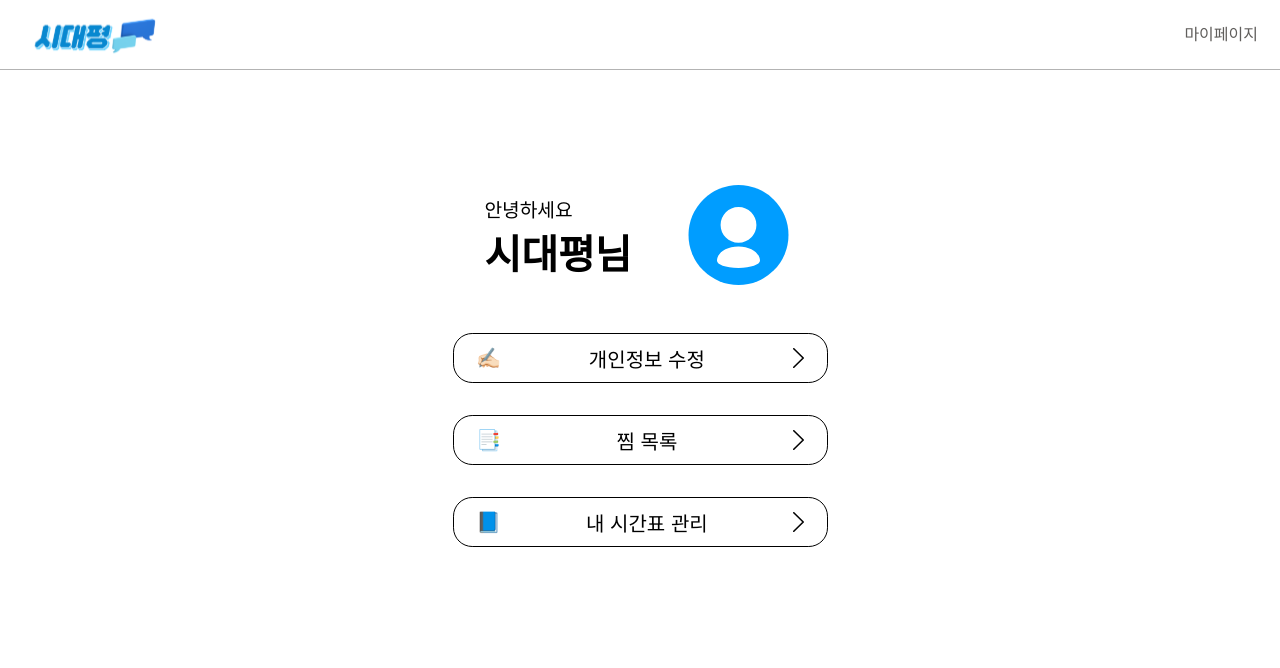
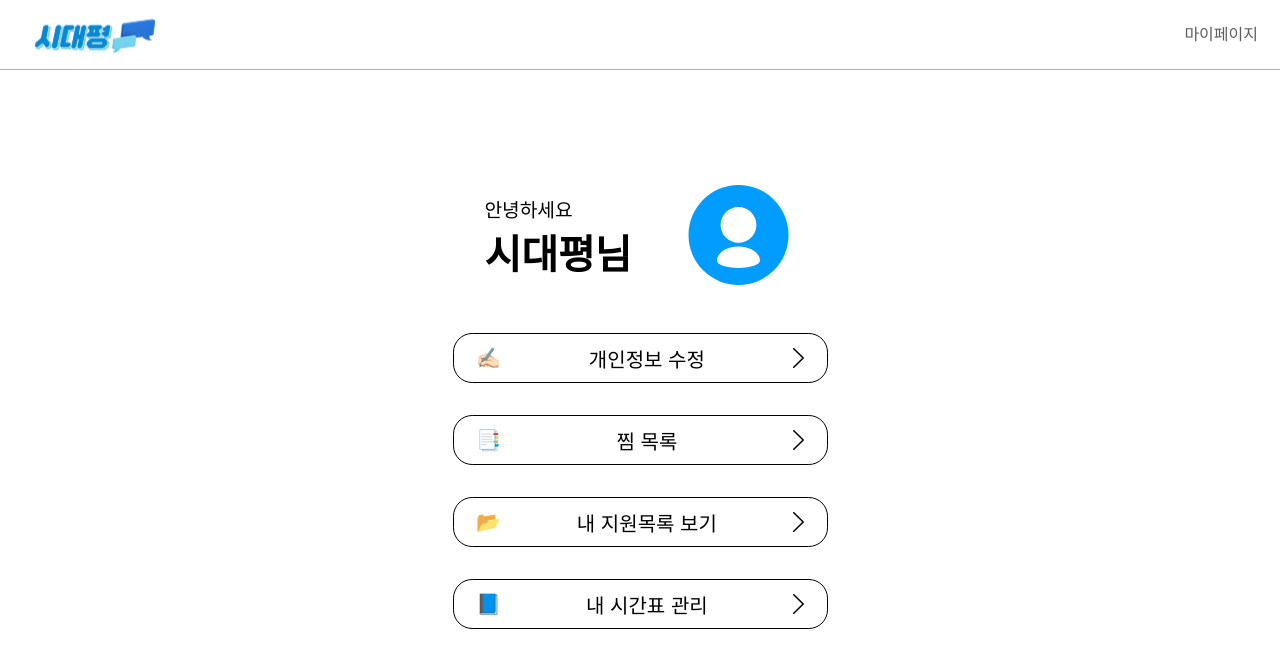
Before and after one commit to uosogong/FrontEnd, a React (Vite) app: page /mypage in a window 1280 px wide. Shown: the top 668 px of the page. Built offline with nearby package versions, Linux system fonts and the light colour scheme.

Commit message:
Fix: mypage 지원목록 추가

```diff
--- a/src/pages/MyPage/MyPage.jsx
+++ b/src/pages/MyPage/MyPage.jsx
@@ -25,6 +25,11 @@ const MyPage = () => {
           <p>찜 목록</p>
           <S.ArrowIcon src={Vector2} />
         </S.Button>
+        <S.Button onClick={() => navigate('./edit')}>
+          <S.ButtonIcon>📂</S.ButtonIcon>
+          <p>내 지원목록 보기</p>
+          <S.ArrowIcon src={Vector2} />
+        </S.Button>
         <S.Button onClick={() => navigate('./timetable')}>
           <S.ButtonIcon>📘</S.ButtonIcon>
           <p>내 시간표 관리</p>
```
